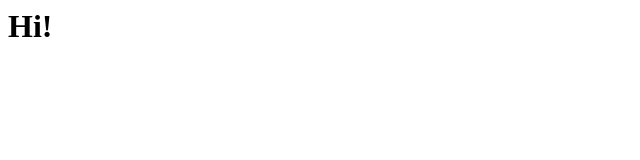
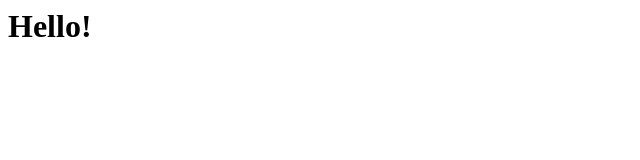
Before and after one commit to aaronkosovich/koso.dev, a plain HTML site: page index.html in a window 1280 px wide. Shown: the full height of the page, 0-640 px from the left. Drawn offline with Linux system fonts and the light colour scheme.

Commit message:
Update index.html

```diff
--- a/index.html
+++ b/index.html
@@ -1 +1 @@
-<H1> Hi! </H1>
+<H1> Hello! </H1>
```
